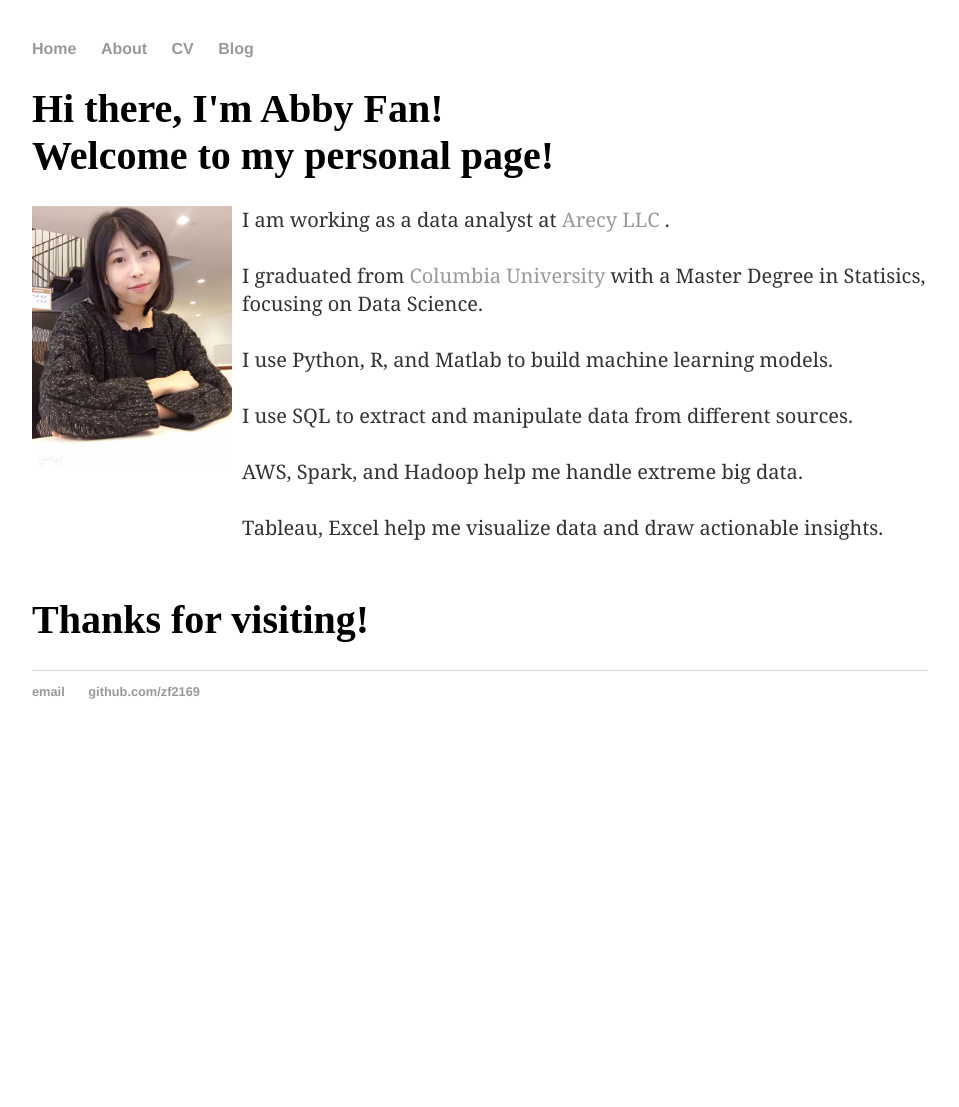
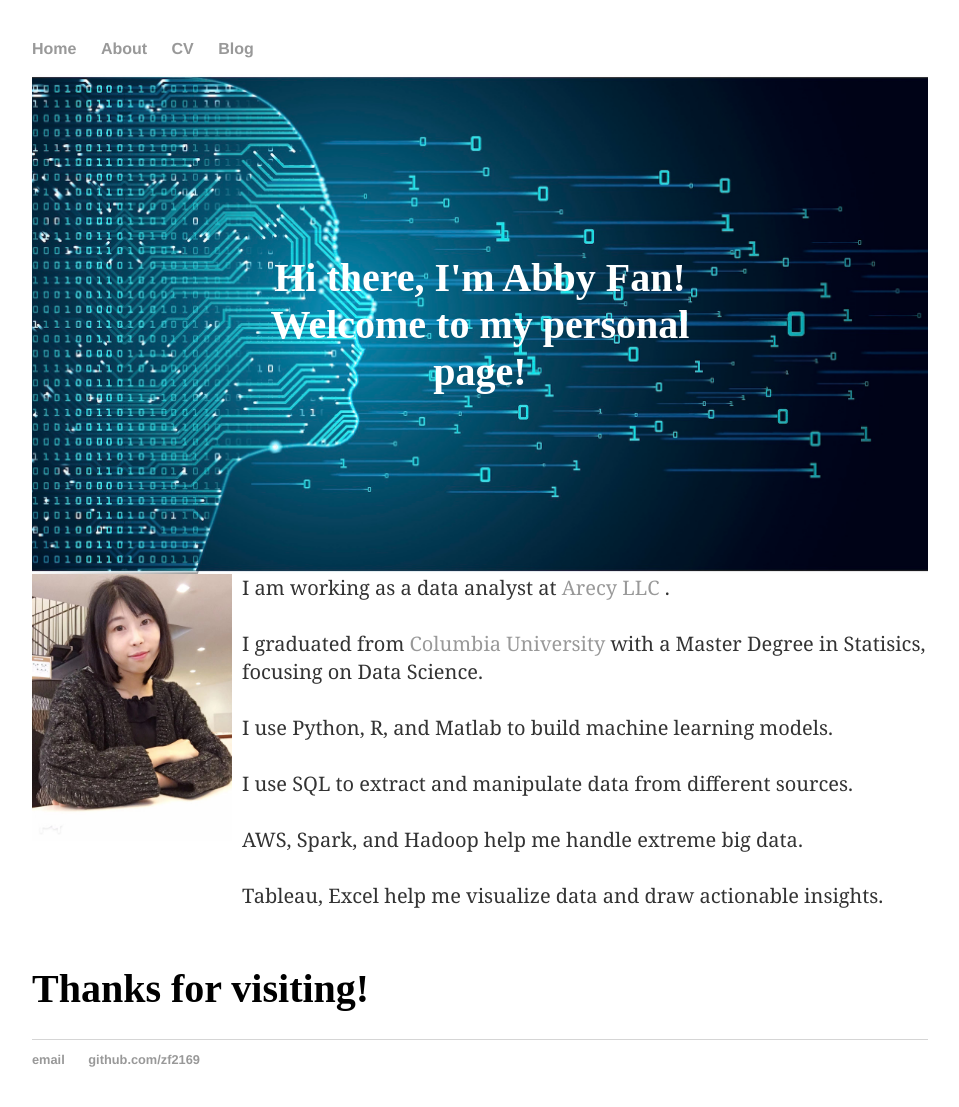
Before and after one commit to zf2169/zf2169.github.io, a Jekyll site: the page built from index.html, in a window 1280 px wide. Shown: the whole page, without its empty margins (160-1119 px from the left). Built offline with Jekyll 4.4.1, drawn with Linux system fonts in a browser that asks for light colours; before the commit the page ends 900 px from its top, so only the background shows below that.

Commit message:
Update index.html

```diff
--- a/index.html
+++ b/index.html
@@ -2,10 +2,16 @@
 layout: default
 title: Abby Fan Personal Website
 ---
-<div class="blurb">
+
+<div class="hero-image">
+  <div class="hero-text">
 	<h1>Hi there, I'm Abby Fan!<br>
 	Welcome to my personal page!</h1>
+  </div>
+</div>
 
+
+<div class="blurb">
 	<img  class="img-circle avatar" alt="Abby Fan" src="img/BHPL78898.JPG" width="200px" style="float: left; margin-bottom: 100px";>
 
 	<p2>I am working as a data analyst at <a href="https://www.arecy-us.com/"> Arecy LLC </a>. <br><br>
```
